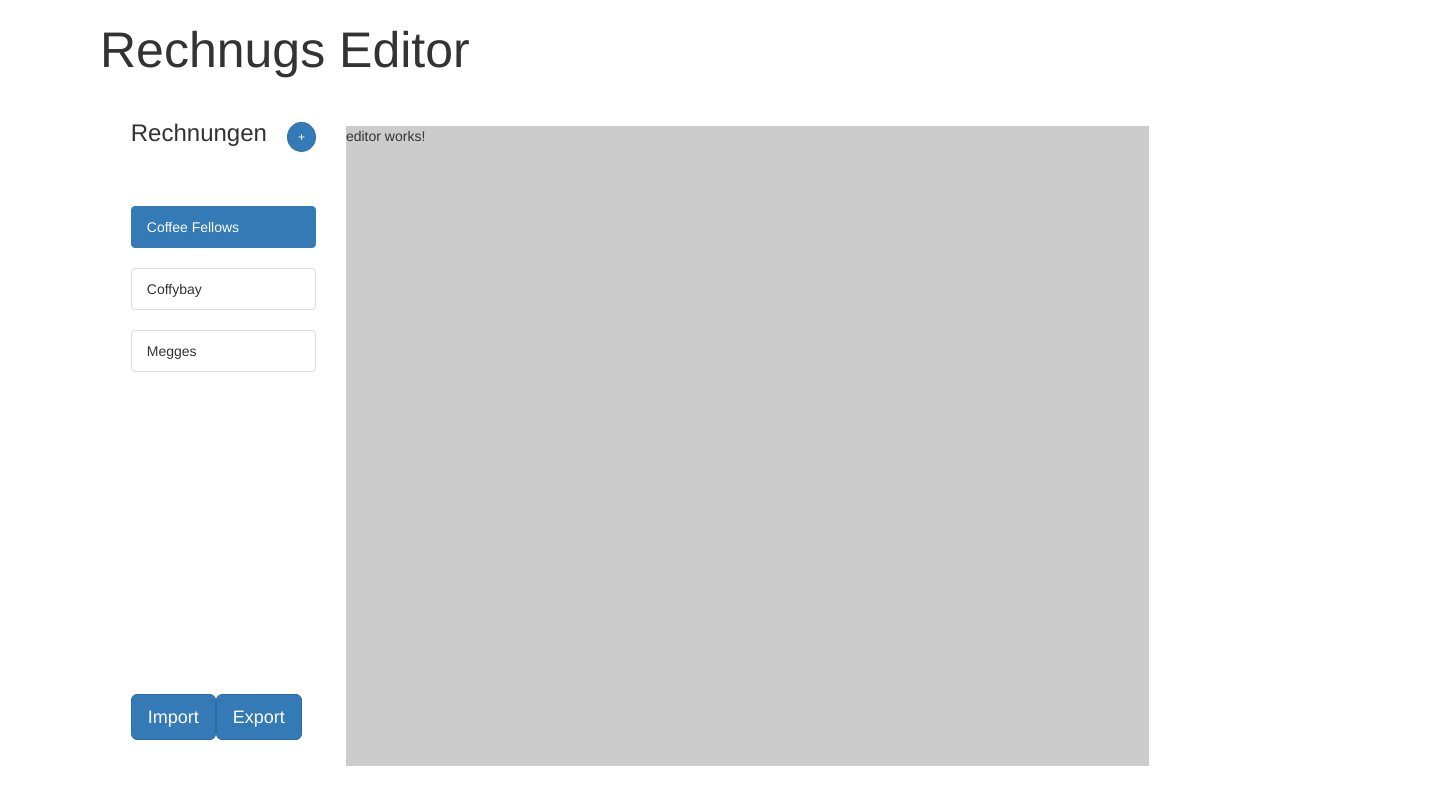
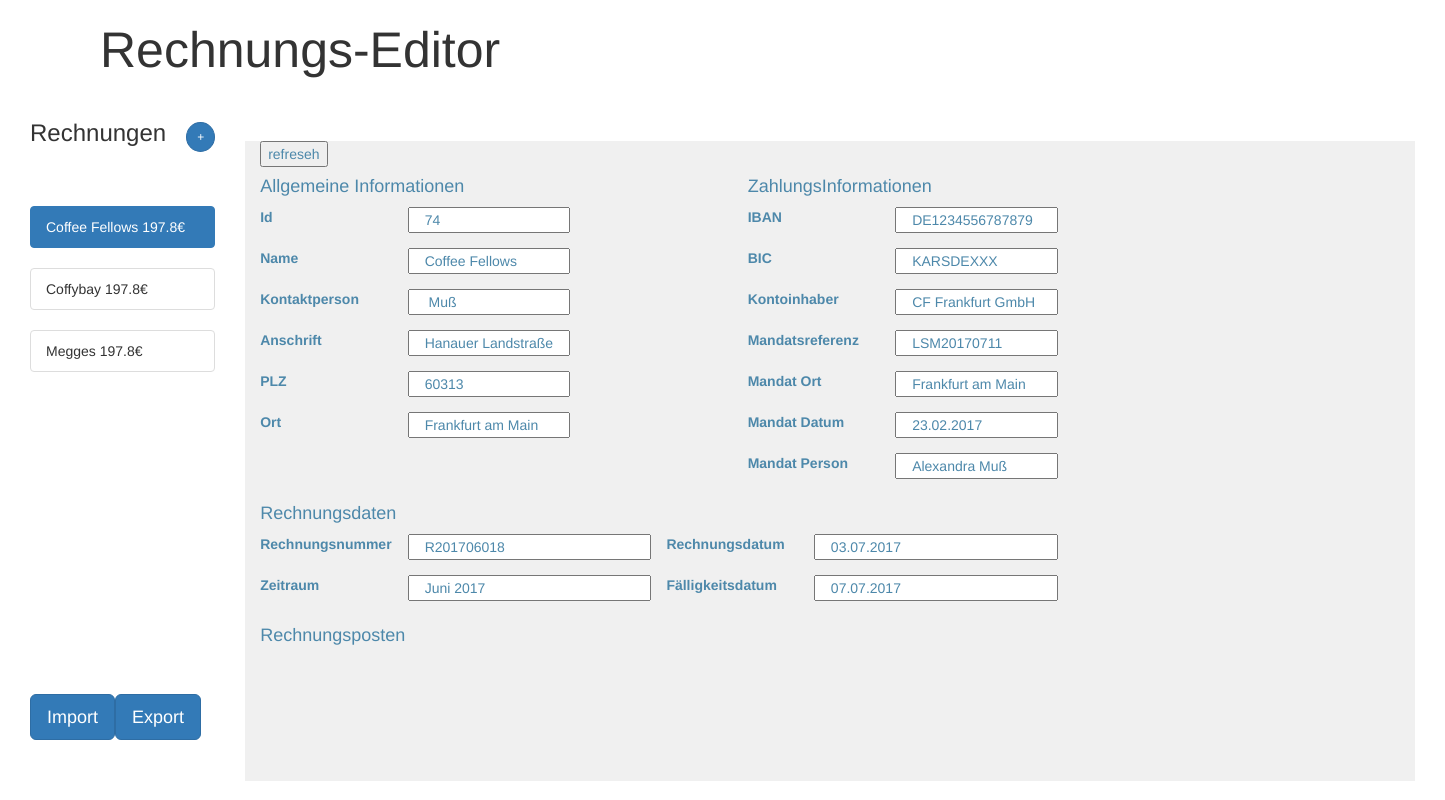
Before and after one commit to GregorHub/InvoiceEditor_assessment_task, an Angular app in the folder invoiceEditor/: page / in a window 1280 px wide. Shown: the whole page, 1445 px wide, since content can reach past the window. Built offline with nearby package versions, Linux system fonts and the light colour scheme.

Commit message:
Input Forms for Invoices
input forms can display the selected invoices + new empty invoices can be created

```diff
--- a/invoiceEditor/src/app/app.component.html
+++ b/invoiceEditor/src/app/app.component.html
@@ -3,7 +3,7 @@
 
 
 <div class="header">
-  Rechnugs Editor
+  Rechnungs-Editor
 </div>
 
 
@@ -13,13 +13,13 @@
   <div class="row  ">
       <div class="col-md-2 no-float ">
 
-<app-sidebar [invoices_local]="invoicesList"  [currentSelectedInvoice]="currentSelectedInvoice" (newInvoice)="addNewInvoice($event)" (selctNewInvoice)="selectInvoice($event)" ></app-sidebar>
+<app-sidebar [invoices_local]="invoicesList"  [currentSelectedInvoice]="currentSelectedInvoice" (newInvoice)="addNewInvoice($event)" (selctNewInvoice)="selectInvoice($event)"  ></app-sidebar>
 
 
       </div>
       <div class="col-md-8 no-float ">
          <div class="editorContainer">
-<app-editor></app-editor>
+<app-editor [currentSelectedInvoice]="currentSelectedInvoice" [events]="eventsSubject.asObservable()" ></app-editor>
 
          </div>
       </div>
--- a/invoiceEditor/src/app/app.component.scss
+++ b/invoiceEditor/src/app/app.component.scss
@@ -18,7 +18,8 @@
 .editorContainer{
     width: 100%;
     height: 100%;
-    background-color: rgb(204, 204, 204);
+    background-color: rgb(240, 240, 240);
+    color: rgb(77, 136, 170);
 }
 
 
--- a/invoiceEditor/src/app/app.component.ts
+++ b/invoiceEditor/src/app/app.component.ts
@@ -1,6 +1,7 @@
-import { Component } from '@angular/core';
+import { Component, Output, EventEmitter } from '@angular/core';
 
 import raw_invoices from 'src/assets/raw_invoices.json';
+import { Subject } from 'rxjs';
 
 
 
@@ -29,7 +30,11 @@
   invoice_period: string
   invoice_date: string
   invoice_due_date:string
-  line_items:{}
+  line_items:lineItems[]
+  netto?:number
+  taxes?:number
+  brutto?:number
+
 }
 
 
@@ -41,11 +46,13 @@
 export class AppComponent {
   title = 'invoiceEditor';
   invoicesList:Invoice[];
+  currentSelectedInvoice:Invoice;
 
   constructor(){
 
       this.invoicesList=raw_invoices
       this.currentSelectedInvoice=this.invoicesList[0]
+      this.calcBNT({})
   }
 
 
@@ -55,15 +62,40 @@
 
 
    this.currentSelectedInvoice=this.invoicesList[this.invoicesList.length-1]
-  }
-
-  selectInvoice($event){
-    this.currentSelectedInvoice=this.invoicesList[$event]
+   this.emitEventToChild()
   }
 
 
-  currentSelectedInvoice;
+  selectInvoice($event){
 
+
+    this.currentSelectedInvoice=this.invoicesList[$event]
+
+
+    this.emitEventToChild()
+   console.log(this.currentSelectedInvoice)
+  }
+
+
+calcBNT($event){
+this.invoicesList.forEach(element => {
+
+  var c=0
+  element.line_items.forEach(el => {
+    c=c+(el.price_cents*el.quantity)
+  });
+
+  element.netto=c/100
+});
+}
+
+
+private eventsSubject: Subject<void> = new Subject<void>();
+
+emitEventToChild() {
+  this.eventsSubject.next()
+
+}
 
 
 }
--- a/invoiceEditor/src/app/editor/editor.component.html
+++ b/invoiceEditor/src/app/editor/editor.component.html
@@ -1 +1,138 @@
-<p>editor works!</p>
+
+
+
+
+
+<div class="container">
+
+<button (click)="refresh()">refreseh</button>
+
+<form [formGroup]="myForm"  >
+  <div class="row">
+    <div class="col-md-5 no-float ">
+        <h4>Allgemeine Informationen</h4>
+
+
+
+   <div class="form-group row">
+    <label class="col-sm-4 col-form-label" >Id</label>
+    <input class="col-sm-4" formControlName="customer_id" >
+    </div>
+
+
+    <div class="form-group row">
+      <label class="col-sm-4 col-form-label" >Name</label>
+       <input class="col-sm-4"   formControlName="customer_name" >
+    </div>
+
+    <div class="form-group row">
+      <label class="col-sm-4 col-form-label" >Kontaktperson</label>
+       <input class="col-sm-4"   formControlName="customer_contact_person" >
+    </div>
+
+
+    <div class="form-group row">
+      <label class="col-sm-4 col-form-label" >Anschrift</label>
+       <input class="col-sm-4"   formControlName="customer_address" >
+    </div>
+
+    <div class="form-group row">
+      <label class="col-sm-4 col-form-label" >PLZ</label>
+       <input class="col-sm-4"   formControlName="customer_zip" >
+    </div>
+    <div class="form-group row">
+      <label class="col-sm-4 col-form-label" >Ort</label>
+       <input class="col-sm-4"   formControlName="customer_city" >
+    </div>
+
+    </div>
+
+
+
+
+
+
+    <div class="col-md-5 no-float "><h4>ZahlungsInformationen</h4>
+
+      <div class="form-group row">
+        <label class="col-sm-4 col-form-label" >IBAN</label>
+         <input class="col-sm-4"   formControlName="iban" >
+      </div>
+      <div class="form-group row">
+        <label class="col-sm-4 col-form-label" >BIC</label>
+         <input class="col-sm-4"   formControlName="bic" >
+      </div>
+      <div class="form-group row">
+        <label class="col-sm-4 col-form-label" >Kontoinhaber</label>
+         <input class="col-sm-4"   formControlName="account_owner" >
+      </div>
+      <div class="form-group row">
+        <label class="col-sm-4 col-form-label" >Mandatsreferenz</label>
+         <input class="col-sm-4"   formControlName="mandate_reference" >
+      </div>
+      <div class="form-group row">
+        <label class="col-sm-4 col-form-label" >Mandat Ort</label>
+         <input class="col-sm-4"   formControlName="mandate_city" >
+      </div>
+      <div class="form-group row">
+        <label class="col-sm-4 col-form-label" >Mandat Datum</label>
+         <input class="col-sm-4"   formControlName="mandate_date" >
+      </div>
+      <div class="form-group row">
+        <label class="col-sm-4 col-form-label" >Mandat Person</label>
+         <input class="col-sm-4"   formControlName="mandate_signee" >
+      </div>
+    </div>
+  </div>
+
+
+
+  <div class="row">
+    <div class="col-md-10 no-float  "><h4>Rechnungsdaten</h4>
+
+      <div class="row form-group row">
+        <div >
+          <label class="col-sm-2 col-form-label" >Rechnungsnummer</label>
+           <input class="col-sm-3"   formControlName="invoice_number" >
+      </div>
+      <div >
+        <label class="col-sm-2 col-form-label" >Rechnungsdatum</label>
+         <input class="col-sm-3"   formControlName="invoice_date" >
+    </div>
+      </div>
+
+
+
+      <div class="row form-group row">
+          <div >
+              <label class="col-sm-2 col-form-label" >Zeitraum</label>
+               <input class="col-sm-3"   formControlName="invoice_period" >
+          </div>
+          <div >
+            <label class="col-sm-2 col-form-label" >Fälligkeitsdatum</label>
+             <input class="col-sm-3"   formControlName="invoice_due_date" >
+        </div>
+
+
+
+
+
+      </div>
+
+
+
+  </div>
+</div>
+
+
+  <div class="row">
+        <div class="col-md-5 no-float "><h4>Rechnungsposten</h4></div>
+
+      </div>
+
+
+    </form>
+
+
+
+</div>
--- a/invoiceEditor/src/app/editor/editor.component.ts
+++ b/invoiceEditor/src/app/editor/editor.component.ts
@@ -1,5 +1,9 @@
-import { Component, OnInit } from '@angular/core';
-
+import { Component, OnInit, Input } from '@angular/core';
+import { FormGroup, FormControl, FormBuilder } from '@angular/forms';
+import { ReactiveFormsModule } from '@angular/forms';
+import { FormsModule } from '@angular/forms';
+import { BehaviorSubject, Observable } from 'rxjs';
+import { AppComponent } from '../app.component';
 @Component({
   selector: 'app-editor',
   templateUrl: './editor.component.html',
@@ -7,9 +11,71 @@
 })
 export class EditorComponent implements OnInit {
 
-  constructor() { }
+  myForm: FormGroup;
+
+
+
+
+
+
+
+  private eventsSubscription: any
+
+  @Input() events: Observable<void>
+  @Input() currentSelectedInvoice
+  constructor(private fb: FormBuilder ,private ac:AppComponent) { }
+
+
+
 
   ngOnInit() {
+
+    this.setFormValue()
+
+    this.eventsSubscription = this.events.subscribe(() =>
+    { this.currentSelectedInvoice=this.ac.currentSelectedInvoice
+      this.refresh()
+
+      console.log(this.currentSelectedInvoice)
+
+  console.log("refreseh")
+
+    })
   }
 
+setFormValue(){
+
+
+  this.myForm=this.fb.group({
+    customer_id:this.currentSelectedInvoice.customer_id,
+    customer_name:this.currentSelectedInvoice.customer_name,
+    customer_contact_person:this.currentSelectedInvoice.customer_contact_person,
+    customer_address: this.currentSelectedInvoice.customer_address,
+    customer_zip: this.currentSelectedInvoice.customer_zip,
+    customer_city: this.currentSelectedInvoice.	customer_city,
+    iban: 		this.currentSelectedInvoice.iban,
+    bic: 	this.currentSelectedInvoice.bic,
+    account_owner: 	this.currentSelectedInvoice.account_owner,
+    mandate_reference:this.currentSelectedInvoice.mandate_reference,
+    mandate_city: 	this.currentSelectedInvoice.mandate_city,
+    mandate_date: 	this.currentSelectedInvoice. mandate_date,
+    mandate_signee: this.currentSelectedInvoice.mandate_signee,
+    invoice_number: this.currentSelectedInvoice.invoice_number,
+    invoice_period: this.currentSelectedInvoice.invoice_period	,
+    invoice_date: 	this.currentSelectedInvoice.invoice_date,
+    invoice_due_date:this.currentSelectedInvoice.invoice_due_date
+
+
+
+  })
 }
+
+refresh(){
+  this.currentSelectedInvoice=this.ac.currentSelectedInvoice
+  this.myForm.reset()
+  this.setFormValue()
+
+}
+
+
+}
--- a/invoiceEditor/src/app/sidebar/sidebar.component.html
+++ b/invoiceEditor/src/app/sidebar/sidebar.component.html
@@ -16,8 +16,8 @@
 <div *ngFor="let e of invoices_local; index as i" class="list-group">
 
 
-<div *ngIf="e.customer_name==currentSelectedInvoice.customer_name" class="list-group-item active" >     {{e.customer_name}}  </div>
-<div *ngIf="e.customer_name!=currentSelectedInvoice.customer_name" class="list-group-item " (click)="selectCurrentInvoice(i)" >     {{e.customer_name}}  </div>
+<div *ngIf="e.customer_name==currentSelectedInvoice.customer_name" class="list-group-item active" >     {{e.customer_name}}  {{e.netto}}€ </div>
+<div *ngIf="e.customer_name!=currentSelectedInvoice.customer_name" class="list-group-item " (click)="selectCurrentInvoice(i)" >     {{e.customer_name}} {{e.netto}}€  </div>
 </div>
 
 </div>
--- a/invoiceEditor/src/app/sidebar/sidebar.component.ts
+++ b/invoiceEditor/src/app/sidebar/sidebar.component.ts
@@ -13,7 +13,7 @@
 export class SidebarComponent implements OnInit {
 
   @Input() invoices_local
-  @Input() currentSelectedInvoice
+  @Input() currentSelectedInvoice:Invoice
   @Output() newInvoice = new EventEmitter();
   @Output() selctNewInvoice= new EventEmitter();
    constructor() { }
@@ -21,6 +21,10 @@
   importJson(){
   var newJson= prompt("json eingeben","")
     console.log(newJson)
+
+    var newInvoice:Invoice= JSON.parse( newJson)
+    console.log(newInvoice)
+    this.newInvoice.emit(newInvoice)
 
   }
 
@@ -56,6 +60,9 @@
 
   selectCurrentInvoice(i){
     this.selctNewInvoice.emit(i)
+
+
+
   }
 
   exportJson(){
--- a/invoiceEditor/src/assets/raw_invoices.json
+++ b/invoiceEditor/src/assets/raw_invoices.json
@@ -2,7 +2,7 @@
   {
     "customer_id": 74,
     "customer_name": "Coffee Fellows",
-    "customer_contact_person": "Alexandra Muß",
+    "customer_contact_person": " Muß",
     "customer_address": "Hanauer Landstraße 110",
     "customer_zip": "60313",
     "customer_city": "Frankfurt am Main",
@@ -45,7 +45,7 @@
     "mandate_reference": "LSM20170711",
     "mandate_city": "Frankfurt am Main",
     "mandate_date": "23.02.2017",
-    "mandate_signee": "Alexandra Muß",
+    "mandate_signee": " Muß",
     "invoice_number": "R201706018",
     "invoice_period": "Juni 2017",
     "invoice_date": "03.07.2017",
@@ -68,8 +68,8 @@
   {
     "customer_id": 74,
     "customer_name": "Megges",
-    "customer_contact_person": "Alexandra Muß",
-    "customer_address": "Hanauer Landstraße 110",
+    "customer_contact_person": "held",
+    "customer_address": "Hanauer Landsteeeeeraße 110",
     "customer_zip": "60313",
     "customer_city": "Frankfurt am Main",
     "iban": "DE1234556787879",
```
Also changed, not shown: invoiceEditor/src/app/app.module.ts (+7 -3 lines).
